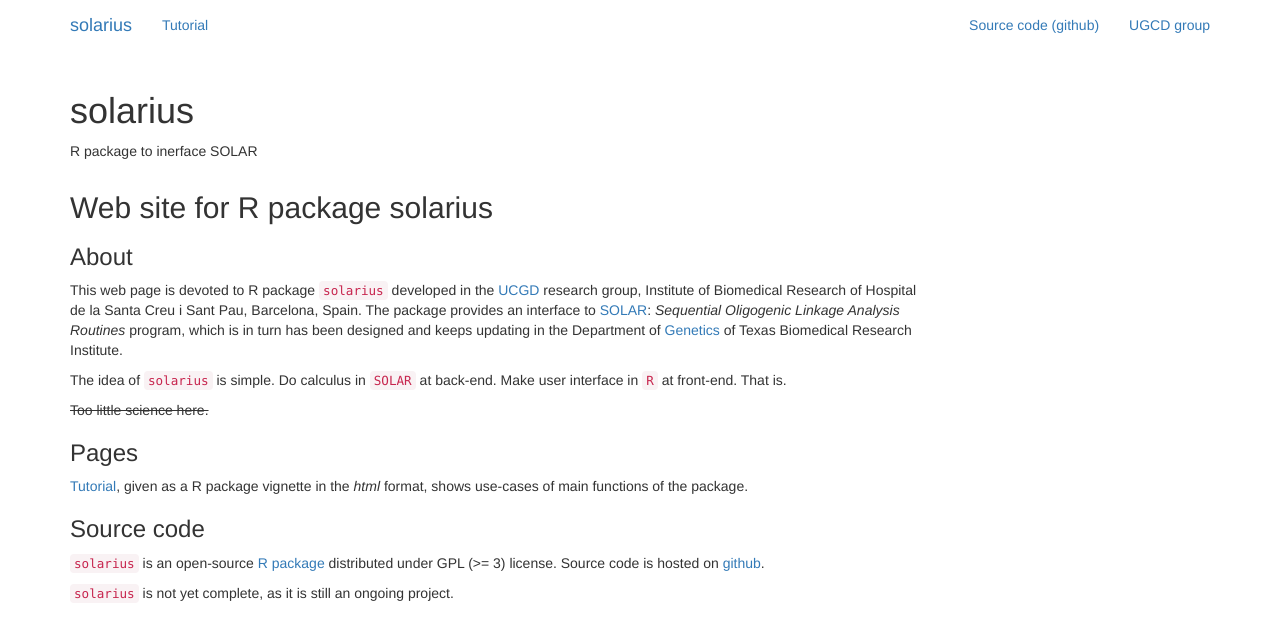
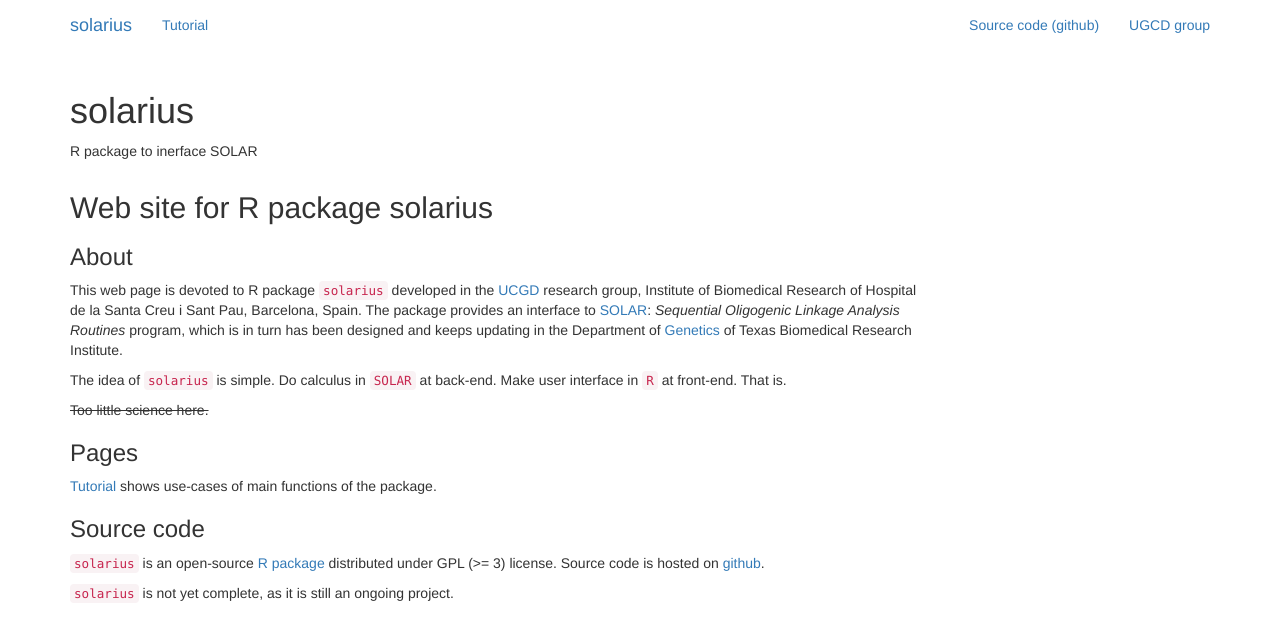
Before and after one commit to ugcd/solarius, a Jekyll site: the page built from index.md, in a window 1280 px wide. Shown: the top 642 px of the page. Built offline with Jekyll 4.4.1, drawn with Linux system fonts in a browser that asks for light colours; nearby versions of some CDN libraries; library files that are not in the unit come from our copies.

Commit message:
updated some text

```diff
--- a/index.md
+++ b/index.md
@@ -17,8 +17,7 @@ The idea of `solarius` is simple. Do calculus in `SOLAR` at back-end. Make user
 
 ### Pages
 
-[Tutorial]({{site.baseurl}}/pages/tutorial.html), given as a R package vignette in the *html* format,
-shows use-cases of main functions of the package.
+[Tutorial]({{site.baseurl}}/pages/tutorial.html) shows use-cases of main functions of the package.
 
 ### Source code
 
```
Also changed, not shown: pages/tutorial.md (+1 -1 lines).
